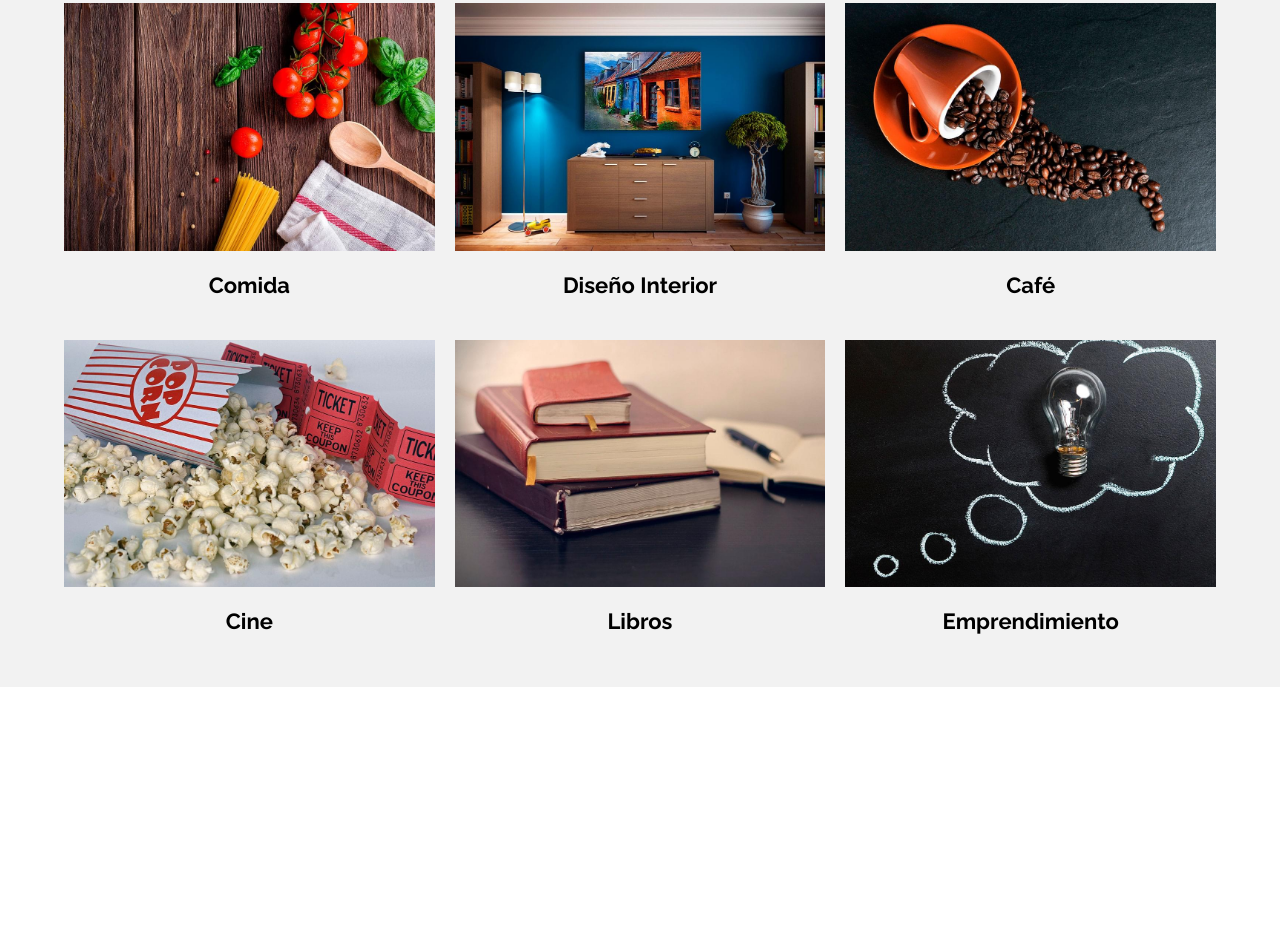
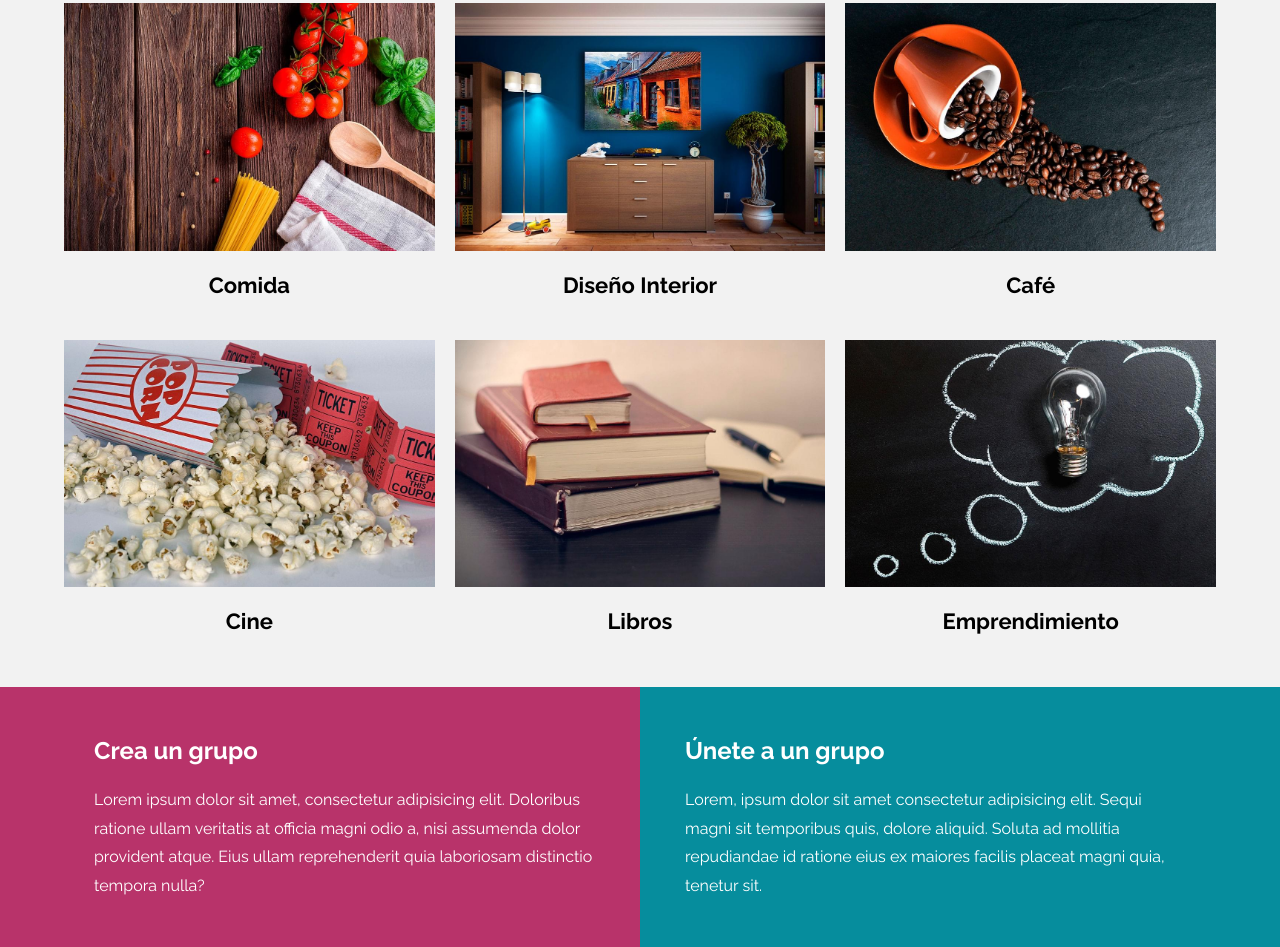
Before and after one commit to Ara-Polanco/meeti, a website: page index.html in a window 1280 px wide. Shown: the part 2278-3225 px from the top of the page. Before the commit the page ends 2965 px from the top, so only its background shows below. Drawn offline with Linux system fonts and the light colour scheme.

Commit message:
Adding: groups section

```diff
--- a/index.html
+++ b/index.html
@@ -208,5 +208,21 @@
         </ul>
     </section>
 
+    <section class="grupos">
+        <div class="grupos__grid contenedor">
+
+            <div class="grupos__bloque">
+                <h3 class="grupos__heading">Crea un grupo</h3>
+                <p class="grupos__texto">Lorem ipsum dolor sit amet, consectetur adipisicing elit. Doloribus ratione ullam veritatis at officia magni odio a, nisi assumenda dolor provident atque. Eius ullam reprehenderit quia laboriosam distinctio tempora nulla?</p>
+            </div>
+
+            <div class="grupos__bloque">
+                <h3 class="grupos__heading">Únete a un grupo</h3>
+                <p class="grupos__texto">Lorem, ipsum dolor sit amet consectetur adipisicing elit. Sequi magni sit temporibus quis, dolore aliquid. Soluta ad mollitia repudiandae id ratione eius ex maiores facilis placeat magni quia, tenetur sit.</p>
+            </div>
+
+        </div>
+    </section>
+
 </body>
 </html>
--- /dev/null
+++ b/src/scss/ui/contenido/_grupos.scss
@@ -0,0 +1,33 @@
+@use 'base/variables' as v;
+@use 'base/mixins' as m;
+
+.grupos {
+    background-image: linear-gradient(to bottom, v.$primario 0%, v.$primario 50%, v.$secundario 50%, v.$secundario 100%);
+
+
+    @include m.tablet {
+        background-image: linear-gradient(to right, v.$primario 0%, v.$primario 50%, v.$secundario 50%, v.$secundario 100%);
+    }
+
+    &__grid {
+        @include m.grid(1, 2rem);
+
+        @include m.tablet {
+            @include m.grid(2, v.$separacion);
+        }
+    }
+
+    &__bloque {
+        padding: v.$separacion;
+    }
+
+    &__heading {
+        text-align: left;
+        color: v.$blanco;
+    }
+
+    &__texto {
+        color: v.$blanco;
+        line-height: 1.8;
+    }
+}
--- a/src/scss/ui/contenido/_index.scss
+++ b/src/scss/ui/contenido/_index.scss
@@ -2,3 +2,4 @@
 @forward 'busqueda';
 @forward 'eventos';
 @forward 'categorias';
+@forward 'grupos';
```
Also changed, not shown: build/css/app.css, src/scss/ui/contenido/_categorias.scss (line endings or trailing spaces), 1 other file.
